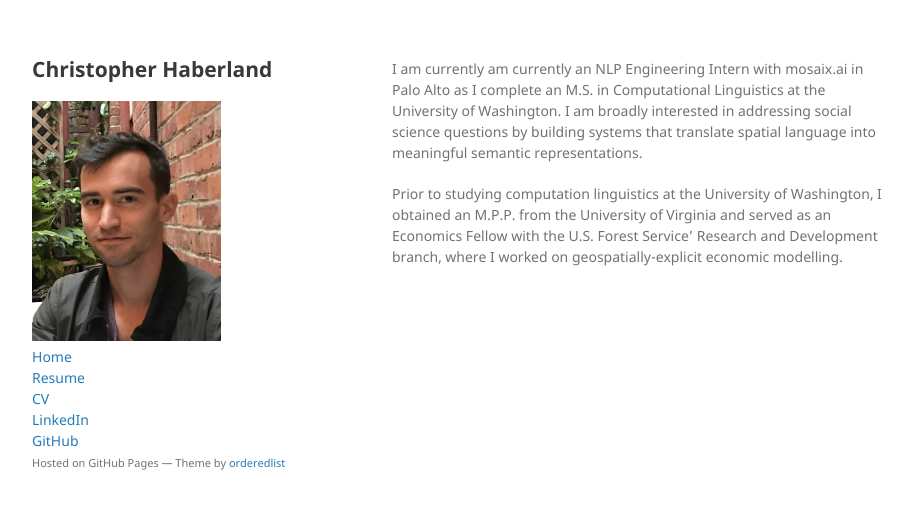
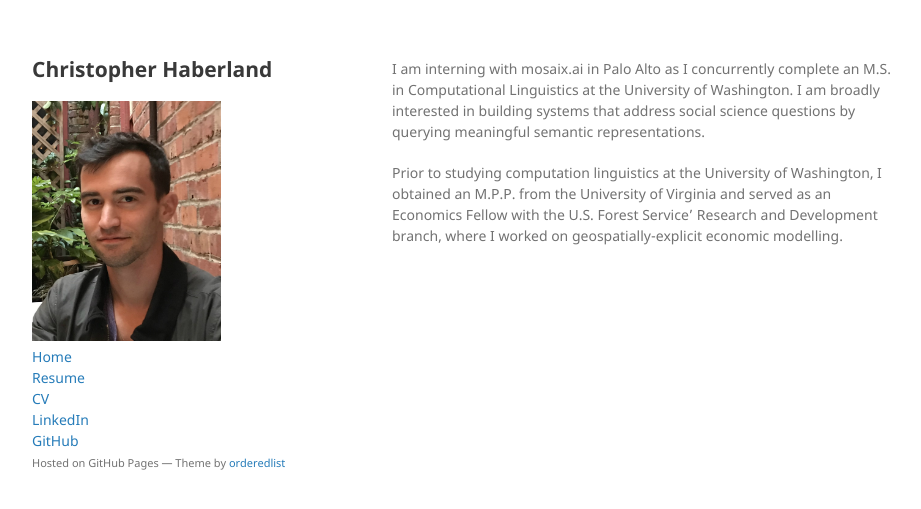
Before and after one commit to argideritzalpea/argideritzalpea.github.io, a Jekyll site: the page built from index.md, in a window 1280 px wide. Shown: the top 509 px of the page, without its empty margins (178-1099 px from the left). Built offline with Jekyll 4.4.1, drawn with Linux system fonts in a browser that asks for light colours; our own code applies the rules of GitHub Pages for plain Markdown files.

Commit message:
Update index.md

```diff
--- a/index.md
+++ b/index.md
@@ -1,3 +1,3 @@
-I am currently am currently an NLP Engineering Intern with mosaix.ai in Palo Alto as I complete an M.S. in Computational Linguistics at the University of Washington. I am broadly interested in addressing social science questions by building systems that translate spatial language into meaningful semantic representations.
+I am interning with mosaix.ai in Palo Alto as I concurrently complete an M.S. in Computational Linguistics at the University of Washington. I am broadly interested in building systems that address social science questions by querying meaningful semantic representations.
 
 Prior to studying computation linguistics at the University of Washington, I obtained an M.P.P. from the University of Virginia and served as an Economics Fellow with the U.S. Forest Service' Research and Development branch, where I worked on geospatially-explicit economic modelling.
```
